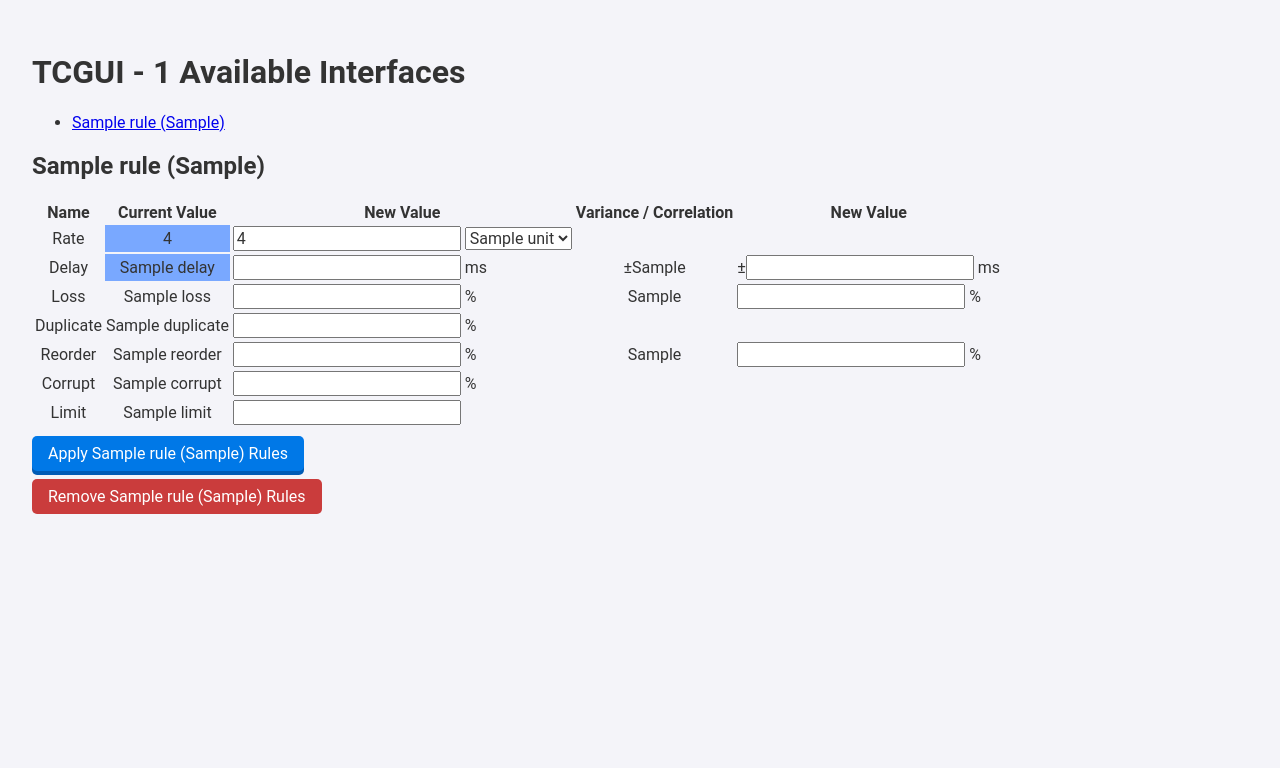
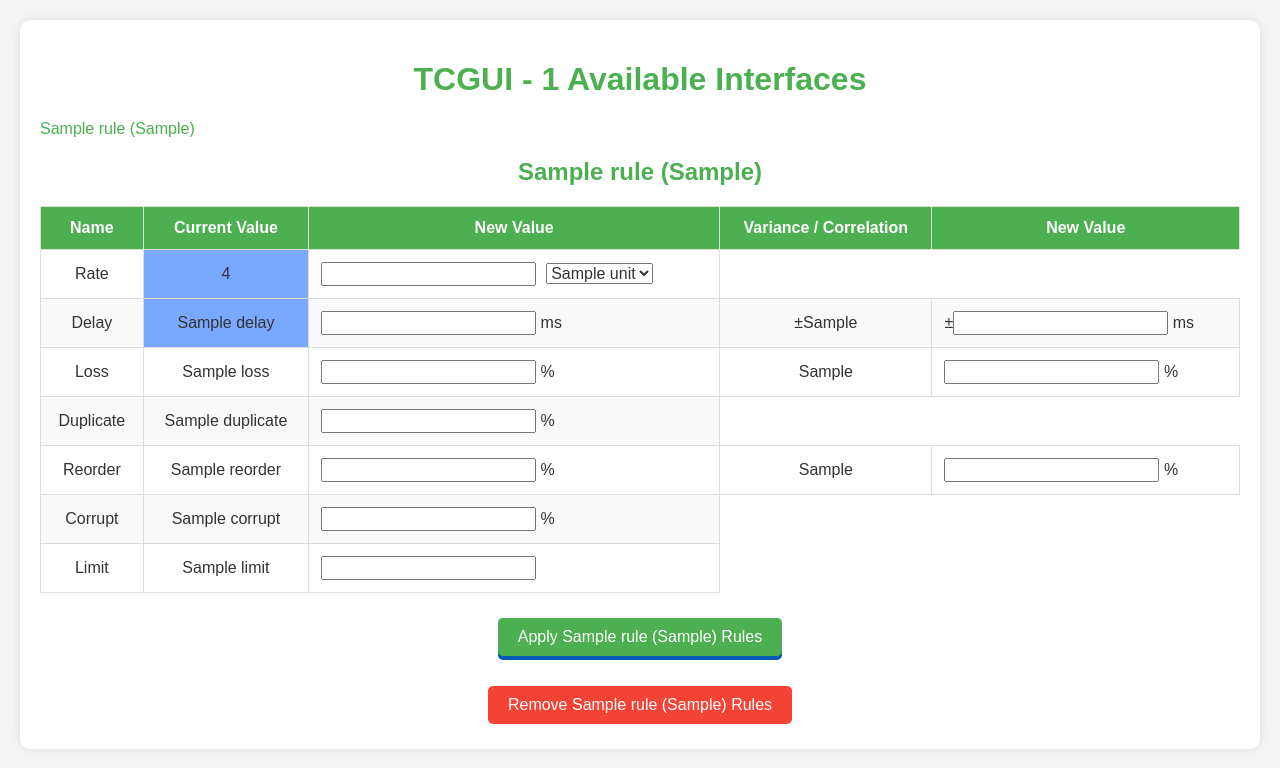
Before and after one commit to benjisho/docker-ovpn-with-traffic-control, a Flask app: template templates/main.html in a window 1280 px wide. Shown: the top 768 px of the page. Run offline with Flask 3, Linux system fonts and the light colour scheme; the template is opened without the code that fills it: most values are stand-ins (such as "Sample title", 1, 10 or a date in 2020); parts of the project's set-up code (start-up, migrations or seed data) failed here and were passed over.

Commit message:
update style greatly

```diff
--- a/templates/main.html
+++ b/templates/main.html
@@ -5,10 +5,108 @@
     <meta charset="UTF-8">
     <title>tcgui</title>
     <link rel="stylesheet" href="{{ url_for('static', filename='pure-min.css') }}">
+    <style>
+        body {
+            font-family: Arial, sans-serif;
+            background-color: #f4f4f4;
+            color: #333;
+            padding: 20px;
+        }
+
+        .container {
+            max-width: 1200px;
+            margin: auto;
+            background: white;
+            padding: 20px;
+            border-radius: 10px;
+            box-shadow: 0 0 10px rgba(0, 0, 0, 0.1);
+        }
+
+        h1, h2 {
+            text-align: center;
+            color: #4CAF50;
+        }
+
+        ul {
+            list-style-type: none;
+            padding: 0;
+        }
+
+        ul li {
+            display: inline;
+            margin-right: 10px;
+        }
+
+        ul li a {
+            text-decoration: none;
+            color: #4CAF50;
+        }
+
+        table {
+            width: 100%;
+            border-collapse: collapse;
+            margin: 20px 0;
+        }
+
+        th, td {
+            padding: 12px;
+            border: 1px solid #ddd;
+            text-align: center;
+        }
+
+        th {
+            background-color: #4CAF50;
+            color: white;
+        }
+
+        tr:nth-child(even) {
+            background-color: #f9f9f9;
+        }
+
+        .btn-container {
+            text-align: center;
+            margin-top: 20px;
+        }
+
+        .pure-button {
+            padding: 10px 20px;
+            font-size: 16px;
+            margin: 5px;
+            color: white;
+            border: none;
+            border-radius: 5px;
+            cursor: pointer;
+        }
+
+        .pure-button-primary {
+            background-color: #4CAF50;
+        }
+
+        .button-remove {
+            background-color: #f44336;
+        }
+
+        .input-group {
+            display: flex;
+            align-items: center;
+        }
+
+        .input-group input, .input-group select {
+            margin-right: 10px;
+        }
+
+        .tcgui-value-cell.modified {
+            background: rgb(121, 168, 255);
+        }
+
+        .tcgui-input-cell {
+            text-align: left;
+        }
+    </style>
 </head>
 <body>
 
-<div style="padding:2em;">
+<div class="container">
     <h1>TCGUI - {{ rules|length }} Available Interfaces</h1>
     <ul>
         {% for rule in rules %}
@@ -35,12 +133,14 @@
                     <td>Rate</td>
                     <td class="tcgui-value-cell">{{ rule['rate'] }}</td>
                     <td class="tcgui-input-cell">
+                        <div class="input-group">
                             <input type="number" name="Rate" size="5">
                             <select name="rate_unit">
                                 {% for unit in units %}
                                 <option value="{{ unit }}" {% if unit == standard_unit %} selected{% endif %}>{{ unit }}</option>
                                 {% endfor %}
                             </select>
+                        </div>
                     </td>
                 </tr>
                 <tr>
@@ -81,14 +181,19 @@
                 </tr>
                 </tbody>
             </table>
+            <div class="btn-container">
                 <input class="pure-button pure-button-primary" type="submit" value="Apply {{ rule['name'] }} ({{ rule['ip'] }}) Rules">
+            </div>
         </form>
         <form method="POST" action="{{ url_for('remove_rule', interface= rule['name']) }}">
+            <div class="btn-container">
                 <input class="button-remove pure-button" type="submit" value="Remove {{ rule['name'] }} ({{ rule['ip'] }}) Rules">
+            </div>
         </form>
     </div>
     {% endfor %}
 </div>
+
 <script type="text/javascript">
     (function() {
         /** Get next sibling of specified node or element.
@@ -128,7 +233,7 @@
                 input = firstChildElement(inputCell);
 
                 if (input.tagName === "INPUT") {
-                    // Match value cell innerText to extract integer value and optionals units.
+                    // Match value cell innerText to extract integer value and optional units.
                     match = x[i].innerText.match(/[^\d]*([\d.]+)([%bitpskmg]*)/i);
                     // Set input field to integer value.
                     input.value = parseInt(match[1]);
@@ -144,27 +249,5 @@
         }
     })();
 </script>
-<style>
-    th, td {
-        text-align: center;
-    }
-
-    .tcgui-input-cell {
-        text-align: left;
-    }
-
-    .tcgui-value-cell.modified {
-        background: rgb(121, 168, 255);
-    }
-
-    .button-remove {
-        color: white;
-        background: rgb(202, 60, 60);
-    }
-
-    .pure-button {
-        margin-top: .5em;
-    }
-</style>
 </body>
 </html>
```
Lines whose indentation alone changed are shown as unchanged.
